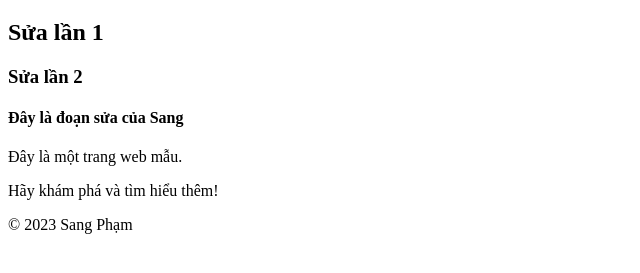
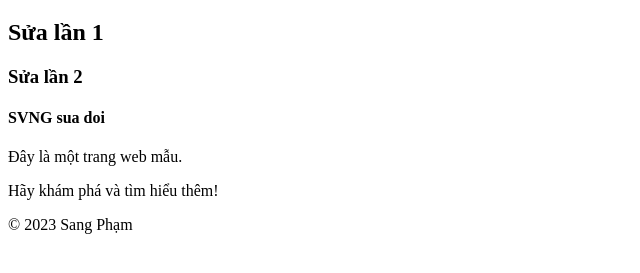
Before and after one commit to Sangpham26/git_study, a plain HTML site: page index.html in a window 1280 px wide. Shown: the part 61-334 px from the top of the page, without its empty margins (0-640 px from the left). Drawn offline with Linux system fonts and the light colour scheme.

Commit message:
SVNG sua doi

```diff
--- a/index.html
+++ b/index.html
@@ -9,7 +9,7 @@
     <h1>Chào mừng đến với trang của Sang Phạm</h1>
     <h2>Sửa lần 1</h2>
     <h3>Sửa lần 2</h3>
-    <h4>Đây là đoạn sửa của Sang</h4>
+    <h4>SVNG sua doi</h4>
     <p>Đây là một trang web mẫu.</p>
     <p>Hãy khám phá và tìm hiểu thêm!</p>
     <footer>
```
